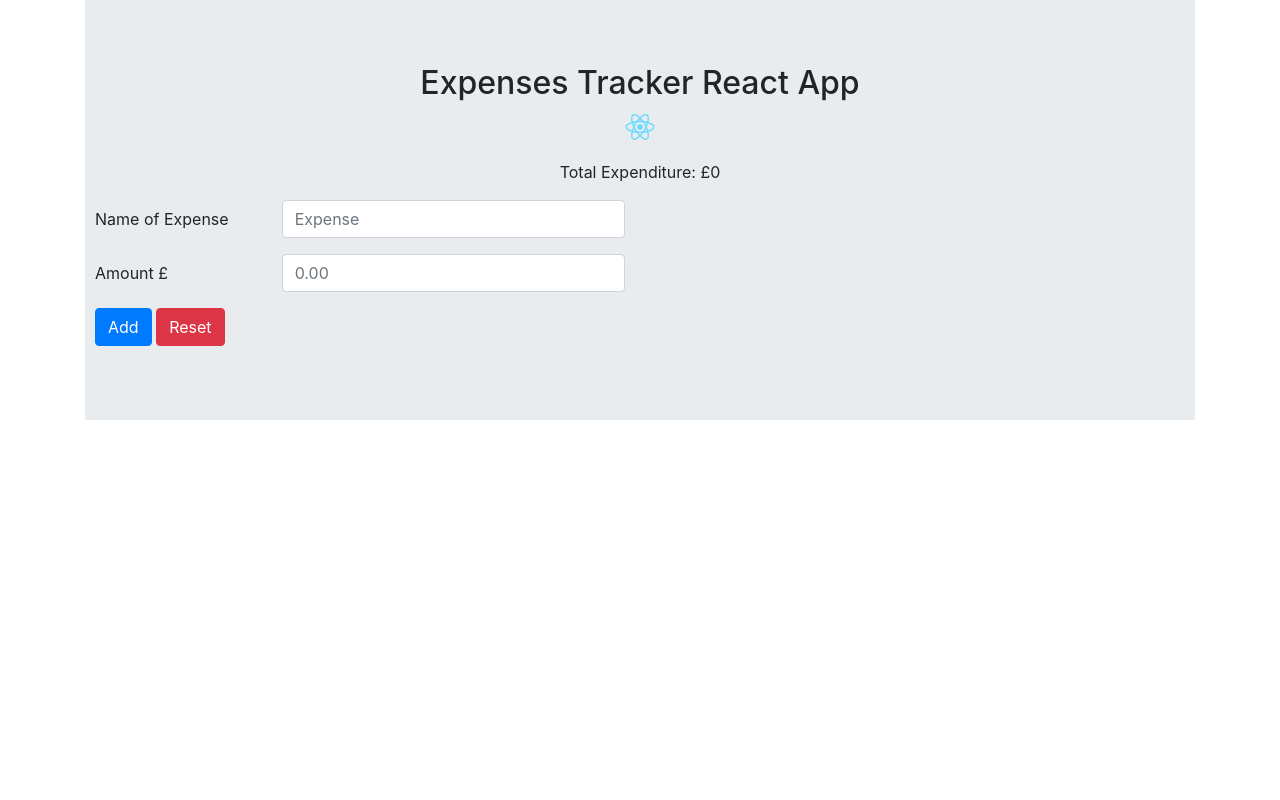
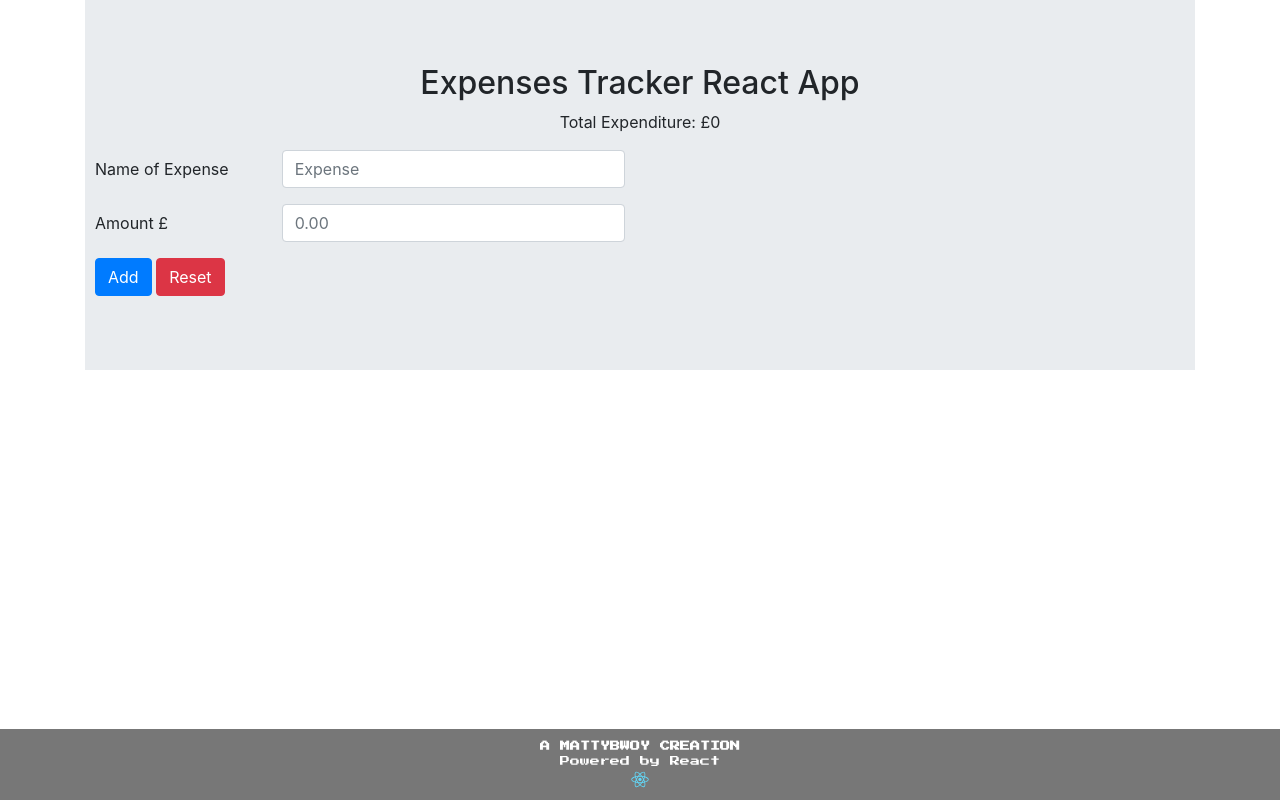
Before and after one commit to mattybwoy/Expense-Tracker, a React (Create React App) app: page / in a window 1280 px wide. Built offline with nearby package versions, Linux system fonts and the light colour scheme.

Commit message:
Added footer, removed logo at top

```diff
--- a/src/List.js
+++ b/src/List.js
@@ -4,7 +4,6 @@
 const List = ({ expenses, handleDelete }) => (
 
   <div>
-    {console.log(handleDelete)}
     <ListGroup>
       {expenses.map(expense => (
         <ListGroupItem key={expense.key}>
--- a/src/Tracker.css
+++ b/src/Tracker.css
@@ -1,3 +1,5 @@
+@import url("https://fonts.googleapis.com/css2?family=Press+Start+2P&display=swap");
+
 .Tracker {
   background-color: rgba(128, 128, 128, 0.089);
 }
@@ -5,3 +7,16 @@
 .body {
   background-color: rgba(128, 128, 128, 0.089);
 }
+
+footer {
+  font-size: 10px;
+  font-family: 'Press Start 2P', cursive;
+  background-color: #777;
+  padding: 10px;
+  text-align: center;
+  color: white;
+  position: absolute;
+  bottom: 0;
+  left: 0;
+  right: 0;
+}
--- a/src/Tracker.js
+++ b/src/Tracker.js
@@ -68,7 +68,6 @@
       <h2 className= 'display-6' className = 'text-center'>
         Expenses Tracker React App
       <br></br>
-        <img src={logo} style={{ width: 50, height: 50 }} alt='react-logo' />
       </h2>
       <div className= 'text-center'>
         <p>
@@ -120,6 +119,9 @@
   </BTForm>
         <List expenses={expenses} handleDelete={handleDelete}/>
     </Jumbotron>
+        <footer><strong>A MATTYBWOY CREATION</strong><br/>Powered by React<br></br>
+      <img src = {logo} alt="https://reactjs.org/" width= "30"></img>
+      </footer>
   </Container>
 )
 }
```
Also changed, not shown: 1 other file (tests, documents, lock files or other folders).
